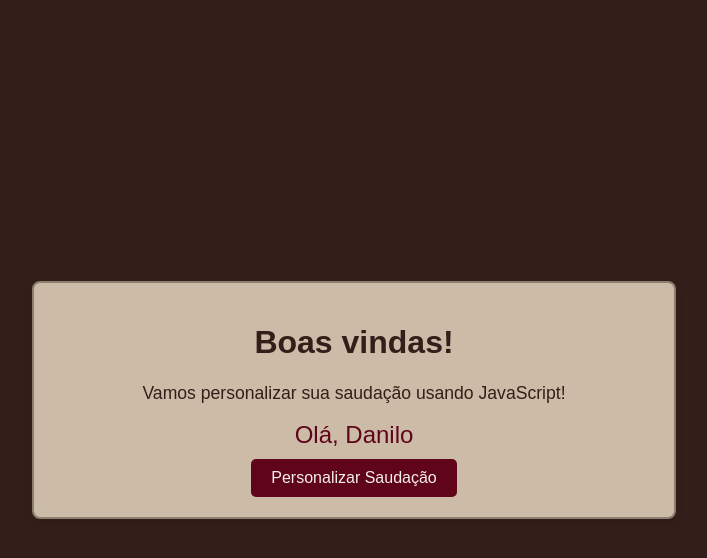
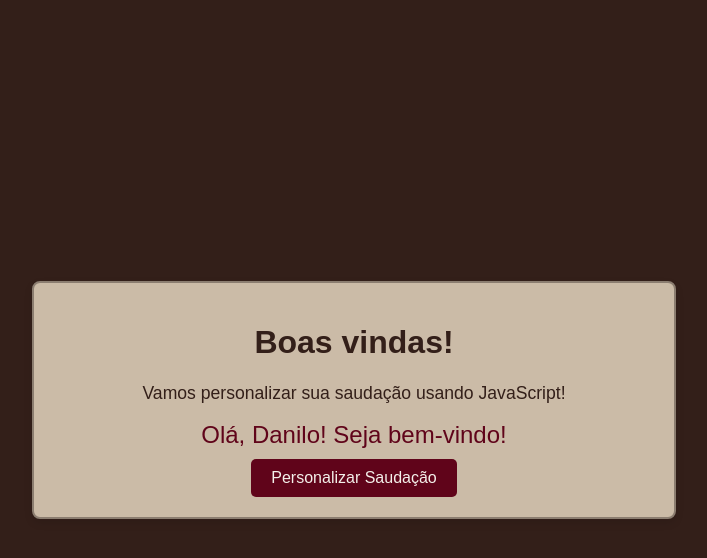
Before and after one commit to danilojduarte/CursoJavaScriptRafaellaBallerini, a plain HTML site: page Aula-001/index.html in a window 1280 px wide. Both pictures are taken after a click on the button "Personalizar Saudação". Shown: the whole page, without its empty margins (286-993 px from the left). Drawn offline with Linux system fonts and the light colour scheme.

Commit message:
Aula 001, concluída!

```diff
--- a/Aula-001/index.html
+++ b/Aula-001/index.html
@@ -11,12 +11,15 @@
     <h1>Boas vindas!</h1>
     <p>Vamos personalizar sua saudação usando JavaScript!</p>
     <div class="saudacao" id="mensagemSaudacao">Olá, visitante!</div>
-    <button>Personalizar Saudação</button>
+    <button onclick="mudarNome()">Personalizar Saudação</button>
   </div>
 
 
   <script>
-    document.getElementById("mensagemSaudacao").textContent = "Olá, Danilo"
+    function mudarNome() {
+      let nome = "Danilo"
+    document.getElementById("mensagemSaudacao").textContent = "Olá, " + nome + "! Seja bem-vindo!";
+  }
   </script>
   <!-- <script src="script.js"></script> -->
 </body>
```
